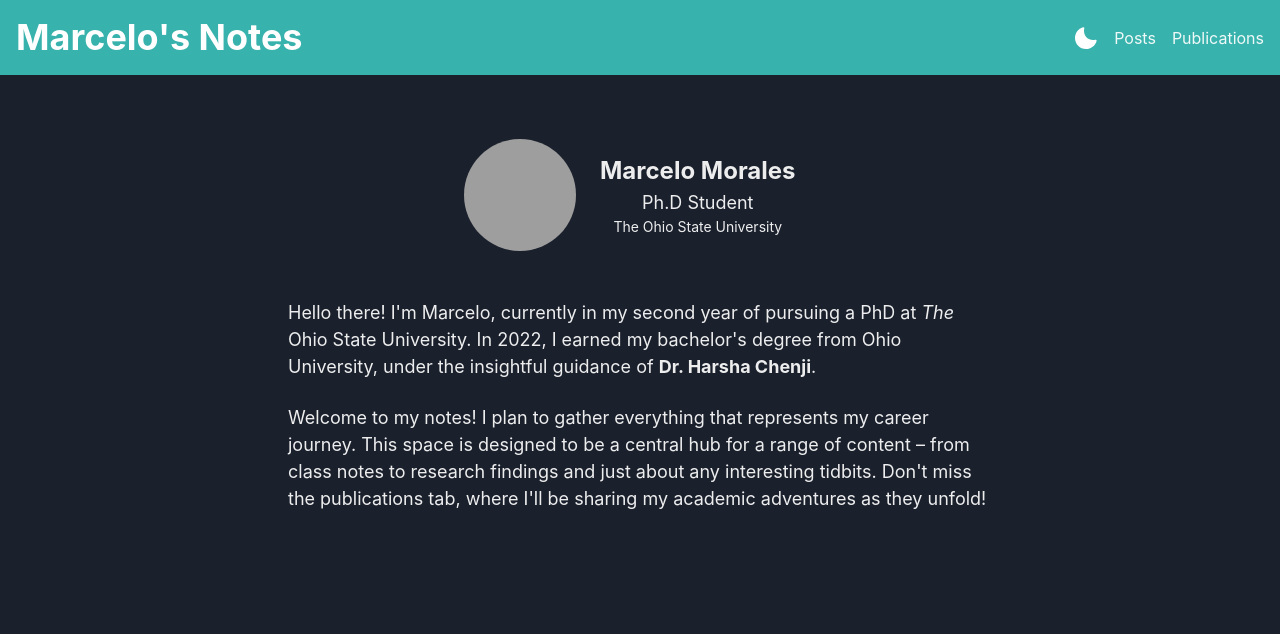
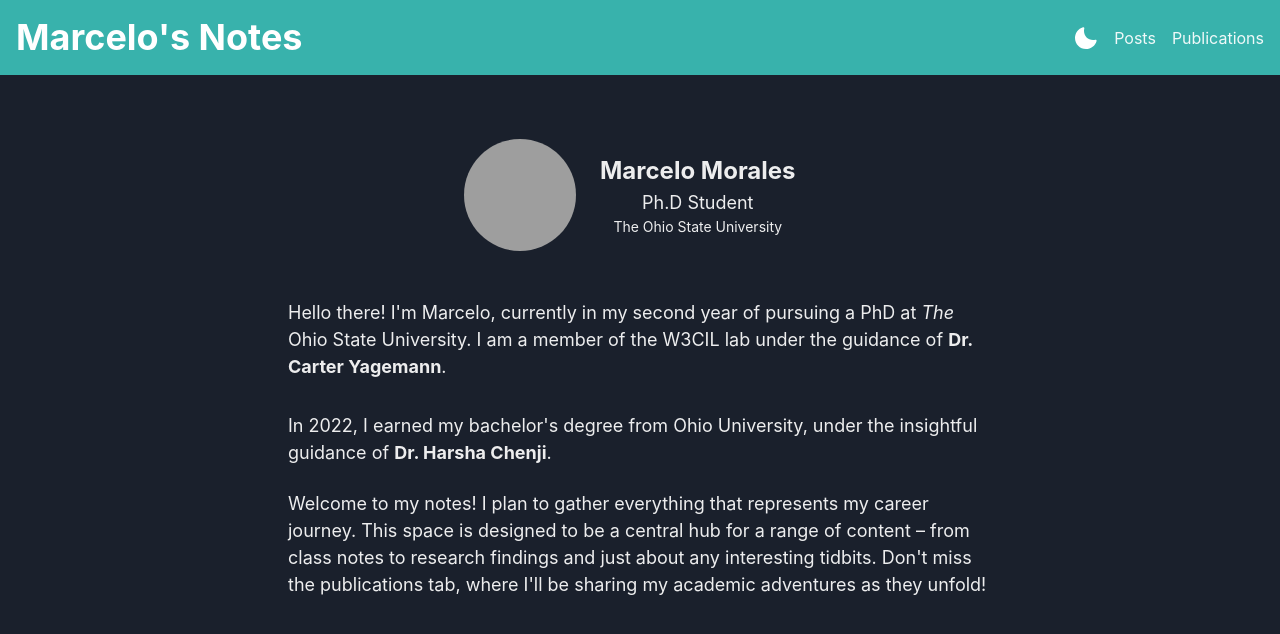
Before and after one commit to mm587517/website, a Next.js app: page / in a window 1280 px wide. Shown: the top 634 px of the page. Built offline with nearby package versions, Linux system fonts and the light colour scheme; grey boxes are pictures that could not be loaded.

Commit message:
Updating text

```diff
--- a/pages/index.tsx
+++ b/pages/index.tsx
@@ -76,9 +76,21 @@ const Home = () => {
       <Box ml={isSmallerScreen ? 16 : 64} mr={isSmallerScreen ? 16 : 64}>
         <Text fontSize={18} mt={8}>
           Hello there! I&apos;m Marcelo, currently in my second year of pursuing
-          a PhD at <i>The</i> Ohio State University. In 2022, I earned my
-          bachelor&apos;s degree from Ohio University, under the insightful
-          guidance of{' '}
+          a PhD at <i>The</i> Ohio State University. I am a member of the W3CIL
+          lab under the guidance of{' '}
+          <Link
+            fontWeight={'bold'}
+            href='https://carteryagemann.com/pages/about.html'
+            _hover={{ textDecoration: 'none', color: 'teal.300' }}
+          >
+            Dr. Carter Yagemann
+          </Link>
+          .
+          <br />
+        </Text>
+        <Text fontSize={18} mt={8}>
+          In 2022, I earned my bachelor&apos;s degree from Ohio University,
+          under the insightful guidance of{' '}
           <Link
             fontWeight={'bold'}
             href='https://www.ohio.edu/engineering/about/people/chenji'
```
